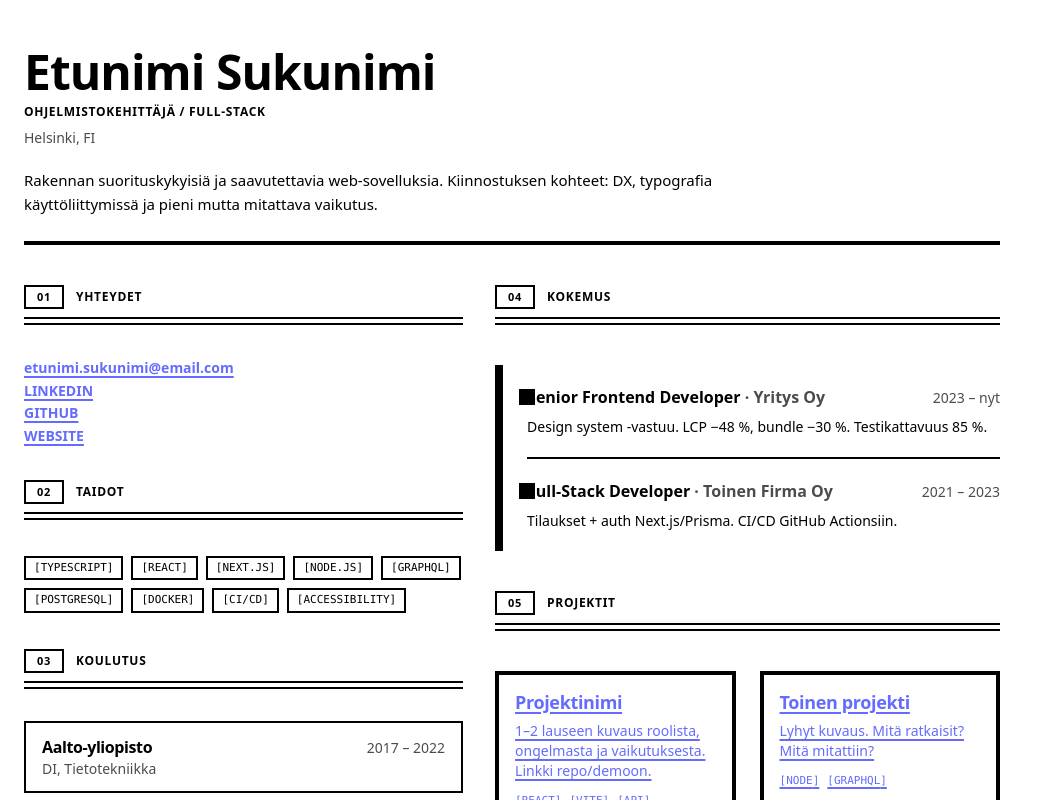
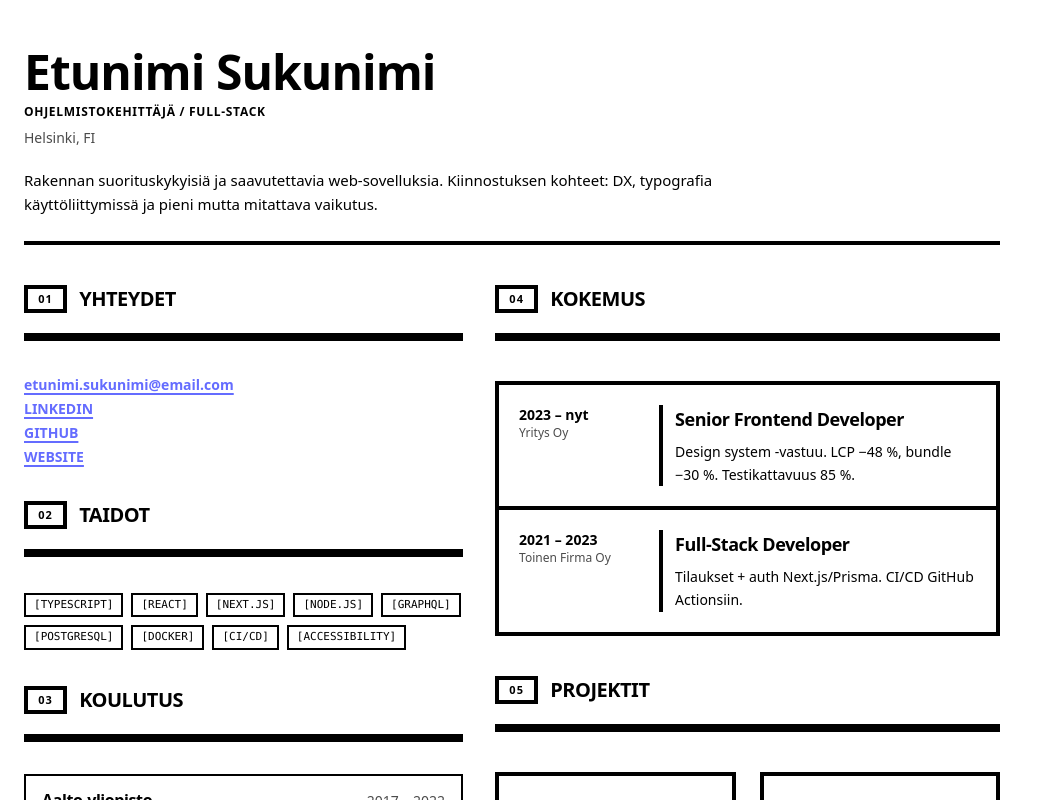
Before and after one commit to Zzwwwzz/cv, a React (Vite) app: page / in a window 1280 px wide. Shown: the top 800 px of the page, without its empty margins (0-1039 px from the left). Built offline with nearby package versions, Linux system fonts and the light colour scheme.

Commit message:
fix grids

```diff
--- a/src/App.tsx
+++ b/src/App.tsx
@@ -1,7 +1,43 @@
+import React from "react";
 import { motion } from "framer-motion";
 
-// --- EDIT HERE ---
-const PROFILE = {
+// -----------------------------
+// DATA (edit these)
+// -----------------------------
+interface ExperienceItem {
+  title: string;
+  company: string;
+  period: string;
+  highlight: string;
+}
+interface ProjectItem {
+  name: string;
+  description: string;
+  link: string;
+  tags: string[];
+}
+interface EducationItem {
+  school: string;
+  degree: string;
+  period: string;
+}
+interface Profile {
+  name: string;
+  role: string;
+  location: string;
+  email: string;
+  phone: string;
+  website: string;
+  linkedin: string;
+  github: string;
+  summary: string;
+  skills: string[];
+  experience: ExperienceItem[];
+  projects: ProjectItem[];
+  education: EducationItem[];
+}
+
+const PROFILE: Profile = {
   name: "Etunimi Sukunimi",
   role: "OHJELMISTOKEHITTÄJÄ / FULL‑STACK",
   location: "Helsinki, FI",
@@ -49,8 +85,7 @@ const PROFILE = {
     },
     {
       name: "Toinen projekti",
-      description:
-        "Lyhyt kuvaus. Mitä ratkaisit? Mitä mitattiin?",
+      description: "Lyhyt kuvaus. Mitä ratkaisit? Mitä mitattiin?",
       link: "https://github.com/username/repo",
       tags: ["NODE", "GRAPHQL"],
     },
@@ -64,17 +99,20 @@ const PROFILE = {
   ],
 };
 
+// -----------------------------
+// APP (Brutalist B&W)
+// -----------------------------
 export default function App() {
   return (
     <div className="min-h-screen bg-white text-black dark:bg-black dark:text-white">
       <main className="mx-auto max-w-5xl px-6 py-12">
         <Header />
 
-        {/* BRUTAL GRID */}
-        <div className="mt-10 grid gap-8 md:grid-cols-[1fr,1.15fr]">
+        {/* Layout: aside + main content */}
+        <div className="mt-10 grid gap-8 md:grid-cols-2 md:[grid-template-columns:1fr_1.15fr]">
           <aside className="space-y-8">
             <SectionTitle n="01">YHTEYDET</SectionTitle>
-            <div className="text-sm leading-relaxed">
+            <div className="text-sm leading-6">
               <LinkRow href={`mailto:${PROFILE.email}`}>{PROFILE.email}</LinkRow>
               <LinkRow href={PROFILE.linkedin}>LINKEDIN</LinkRow>
               <LinkRow href={PROFILE.github}>GITHUB</LinkRow>
@@ -84,21 +122,29 @@ export default function App() {
             <SectionTitle n="02">TAIDOT</SectionTitle>
             <ul className="-m-1 flex flex-wrap">
               {PROFILE.skills.map((s) => (
-                <li key={s} className="m-1 border-2 border-black px-2 py-0.5 text-[11px] dark:border-white font-mono">
+                <li
+                  key={s}
+                  className="m-1 border-2 border-black px-2 py-0.5 text-[11px] font-mono dark:border-white"
+                >
                   [{s.toUpperCase()}]
                 </li>
               ))}
             </ul>
 
             <SectionTitle n="03">KOULUTUS</SectionTitle>
-            <ul className="divide-y-2 divide-black dark:divide-white border-2 border-black dark:border-white">
+            <ul className="border-2 border-black dark:border-white divide-y-2 divide-black dark:divide-white">
               {PROFILE.education.map((e) => (
-                <li key={e.school} className="flex items-baseline justify-between gap-3 px-4 py-3">
+                <li
+                  key={e.school}
+                  className="flex items-baseline justify-between gap-3 px-4 py-3"
+                >
                   <div>
                     <p className="font-semibold tracking-tight">{e.school}</p>
                     <p className="text-sm opacity-70">{e.degree}</p>
                   </div>
-                  <span className="whitespace-nowrap text-sm opacity-70">{e.period}</span>
+                  <span className="whitespace-nowrap text-sm opacity-70">
+                    {e.period}
+                  </span>
                 </li>
               ))}
             </ul>
@@ -106,7 +152,7 @@ export default function App() {
 
           <section className="space-y-10">
             <SectionTitle n="04">KOKEMUS</SectionTitle>
-            <ExperienceTimeline />
+            <ExperienceList />
 
             <SectionTitle n="05">PROJEKTIT</SectionTitle>
             <ProjectsList />
@@ -118,6 +164,7 @@ export default function App() {
         </footer>
       </main>
 
+      {/* Small helpers */}
       <style>{`
         .title { letter-spacing: -0.02em; }
         .allcaps { letter-spacing: 0.06em; }
@@ -140,53 +187,48 @@ function Header() {
         <h1 className="title text-4xl font-black leading-tight md:text-5xl">
           {PROFILE.name}
         </h1>
-        <p className="allcaps text-xs font-bold">{PROFILE.role}</p>
+        <p className="allcaps text-xs font-extrabold">{PROFILE.role}</p>
         <p className="text-sm opacity-70">{PROFILE.location}</p>
       </div>
 
-      <p className="mt-5 max-w-3xl text-[15px] leading-relaxed">
-        {PROFILE.summary}
-      </p>
+      <p className="mt-5 max-w-3xl text-[15px] leading-relaxed">{PROFILE.summary}</p>
     </motion.header>
   );
 }
 
 function SectionTitle({ n, children }: { n: string; children: React.ReactNode }) {
   return (
-    <div>
-      <div className="mb-2 flex items-center gap-3">
-        <span className="allcaps inline-flex h-6 min-w-[2.5rem] items-center justify-center border-2 border-black px-2 text-[11px] font-bold dark:border-white">
-          {n}
-        </span>
-        <h2 className="allcaps text-[12px] font-extrabold">{children}</h2>
-      </div>
-      <div className="h-2 w-full border-y-2 border-black dark:border-white" />
+    <div className="mb-2 grid grid-cols-[auto_1fr] items-center gap-3">
+      <span className="inline-flex h-7 min-w-[2.7rem] items-center justify-center border-4 border-black px-2 text-[11px] font-black tracking-widest dark:border-white">
+        {n}
+      </span>
+      <h2 className="text-[20px] font-extrabold leading-none tracking-tight">{children}</h2>
+      <div className="col-span-2 mt-2 h-2 w-full border-y-4 border-black dark:border-white" />
     </div>
   );
 }
 
 function LinkRow({ href, children }: { href: string; children: React.ReactNode }) {
   return (
-    <a href={href} target="_blank" rel="noreferrer" className="block font-semibold">
+    <a href={href} target="_blank" rel="noreferrer" className="block font-semibold leading-6">
       {children}
     </a>
   );
 }
 
-function ExperienceTimeline() {
+function ExperienceList() {
   return (
-    <div className="relative pl-8">
-      <span className="absolute left-0 top-0 bottom-0 w-2 bg-black dark:bg-white" />
-      {PROFILE.experience.map((exp, i) => (
-        <article key={i} className="relative border-b-2 border-black py-5 last:border-b-0 dark:border-white">
-          <span className="absolute -left-2 top-6 h-4 w-4 bg-black dark:bg-white" />
-          <div className="flex flex-wrap items-baseline justify-between gap-3">
-            <h3 className="text-base font-extrabold">
-              {exp.title} <span className="opacity-70">· {exp.company}</span>
-            </h3>
-            <span className="text-sm opacity-70">{exp.period}</span>
+    <div className="border-4 border-black dark:border-white divide-y-4 divide-black dark:divide-white">
+      {PROFILE.experience.map((exp) => (
+        <article key={`${exp.title}-${exp.company}`} className="grid grid-cols-1 gap-3 p-5 md:grid-cols-[9rem_1fr]">
+          <div className="md:border-r-4 md:border-black md:pr-4 dark:md:border-white">
+            <p className="text-sm font-bold">{exp.period}</p>
+            <p className="text-xs opacity-70">{exp.company}</p>
           </div>
-          <p className="mt-2 text-sm">{exp.highlight}</p>
+          <div>
+            <h3 className="text-lg font-black tracking-tight">{exp.title}</h3>
+            <p className="mt-2 text-sm leading-relaxed">{exp.highlight}</p>
+          </div>
         </article>
       ))}
     </div>
@@ -202,16 +244,22 @@ function ProjectsList() {
           href={p.link}
           target="_blank"
           rel="noreferrer"
-          className="group block border-4 border-black p-4 transition dark:border-white"
+          className="group block border-4 border-black p-5 transition hover:-translate-y-0.5 dark:border-white"
         >
-          <h3 className="title text-lg font-black leading-tight group-hover:underline">
-            {p.name}
-          </h3>
+          <div className="flex items-baseline justify-between">
+            <h3 className="text-xl font-black leading-tight group-hover:underline">
+              {p.name}
+            </h3>
+            <span className="text-xs font-bold opacity-70">→</span>
+          </div>
           <p className="mt-2 text-sm">{p.description}</p>
-          <div className="mt-3 flex flex-wrap gap-2">
+          <div className="mt-3 grid auto-cols-max grid-flow-col gap-2">
             {p.tags.map((t) => (
-              <span key={t} className="font-mono text-[11px]">
-                [{t}]
+              <span
+                key={t}
+                className="border-2 border-black px-2 py-0.5 text-[11px] font-mono dark:border-white"
+              >
+                {t}
               </span>
             ))}
           </div>
```
